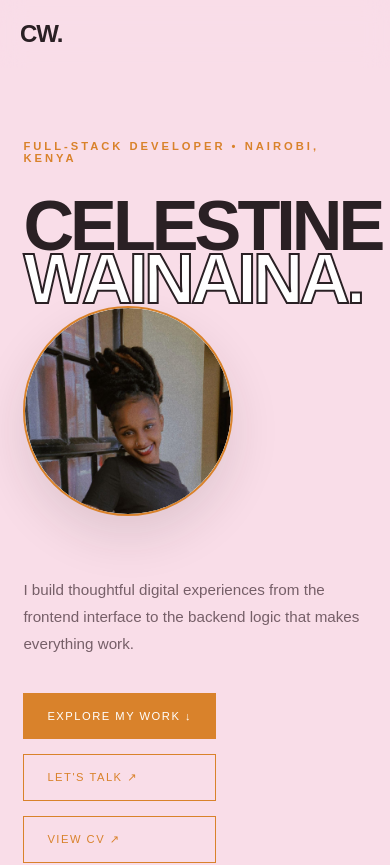
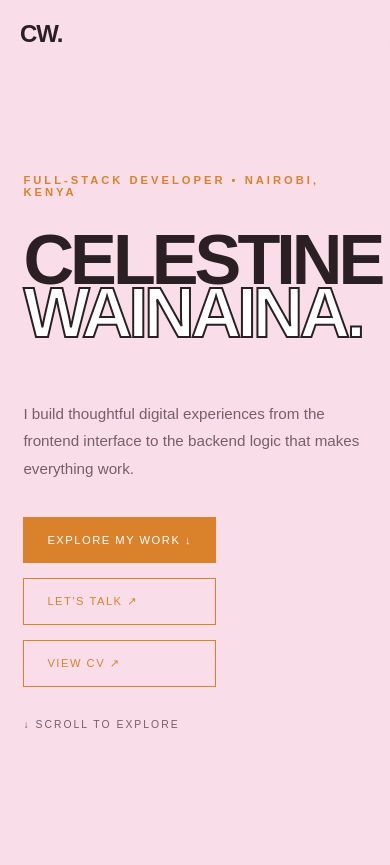
Before and after one commit to celestine-021/my-portfolio, a React (Vite) app: page / in a window 390 px wide. Shown: the top 865 px of the page. Built offline with nearby package versions, Linux system fonts and the light colour scheme.

Commit message:
Remove hero profile image

```diff
--- a/src/App.css
+++ b/src/App.css
@@ -526,26 +526,6 @@
     color: #d9822b;
   }
 
-/* HERO PHOTO */
-
-.hero-image {
-  overflow: hidden;
-  border: 2px solid #d9822b;
-  border-radius: 50% !important;
-  aspect-ratio: 1;
-  background: #ffffff;
-  box-shadow: 0 20px 50px rgba(42, 32, 36, 0.12);
-}
-
-.hero-image img {
-  width: 100%;
-  height: 100%;
-  object-fit: cover;
-  object-position: center 35%;
-  display: block;
-  border-radius: 50% !important;
-}
-
 /* DESKTOP HERO LAYOUT */
 
 @media (min-width: 769px) {
@@ -555,20 +535,6 @@
     column-gap: 8%;
     align-items: center;
     overflow: hidden;
-  }
-
-  .hero-image {
-    position: static;
-    grid-column: auto;
-    grid-row: auto;
-    margin: 28px 0 0;
-    width: min(16vw, 180px);
-    height: min(16vw, 180px);
-    transform: none;
-    border-radius: 50%;
-    clip-path: none;
-    border: 2px solid #d9822b;
-    z-index: 0;
   }
 
   .hero-content {
@@ -595,13 +561,4 @@
     order: 1;
   }
 
-  .hero-image {
-    order: 2;
-    position: relative;
-    z-index: 0;
-    overflow: hidden;
-    width: min(64vw, 210px);
-    height: min(64vw, 210px);
-    border-radius: 50%;
-  }
 }
--- a/src/App.jsx
+++ b/src/App.jsx
@@ -93,10 +93,6 @@
               <br />
               <span>Wainaina.</span>
             </h1>
-
-            <div className="hero-image">
-              <img src="/celestine.png" alt="Celestine Wainaina" />
-            </div>
 
             <p className="hero-description">
               I build thoughtful digital experiences from the frontend interface
```
